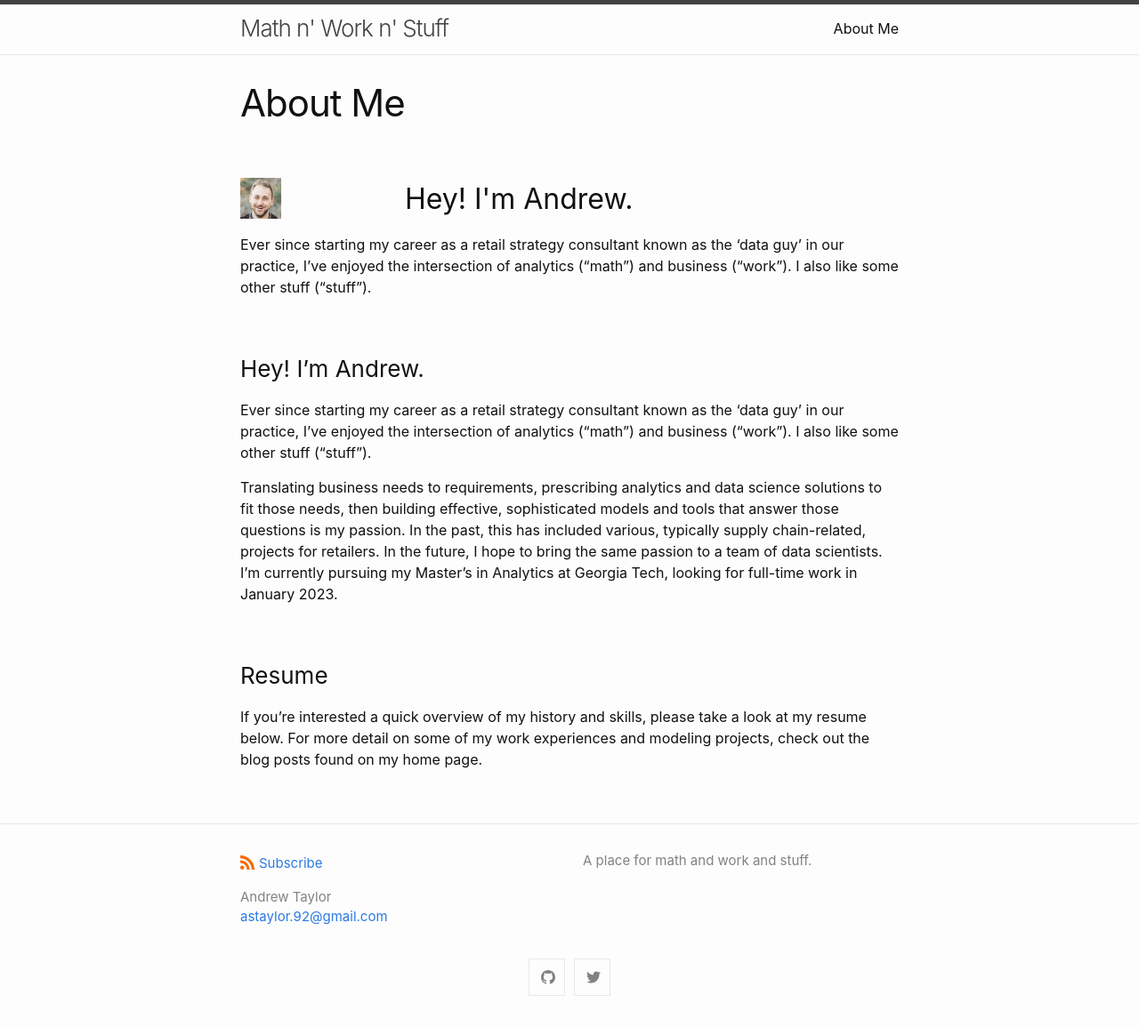
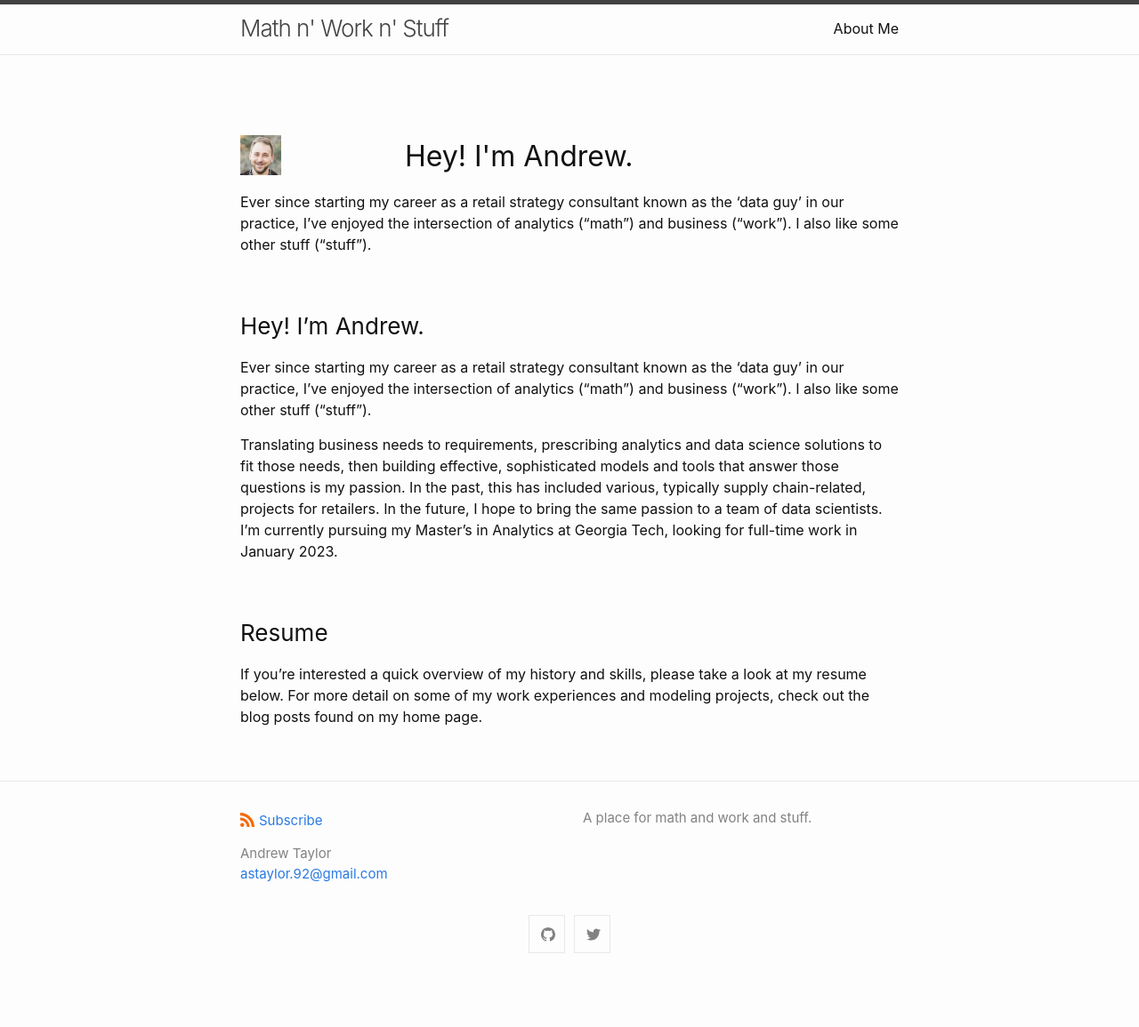
Before and after one commit to astaylor92/astaylor92.github.io, a Jekyll site: the page built from docs/about.md, in a window 1280 px wide. Shown: the whole page at 89% size. Built offline with Jekyll 4.4.1, drawn with Linux system fonts in a browser that asks for light colours; after the commit the page ends 1107 px from its top, so only the background shows below that.

Commit message:
Update about.html

```diff
--- a/docs/_layouts/about.html
+++ b/docs/_layouts/about.html
@@ -2,10 +2,6 @@
 layout: default
 ---
 <article class="post">
-
-  <header class="post-header">
-    <h1 class="post-title">{{ page.title | escape }}</h1>
-  </header>
 
   <div class="post-content">
     {% include headshot_module.html image_path="../images/headshot.jpeg" title="Hey! I'm Andrew." description="Ever since starting my career as a retail strategy consultant known as the ‘data guy’ in our practice, I’ve enjoyed the intersection of analytics (“math”) and business (“work”). I also like some other stuff (“stuff”)." %}
```
